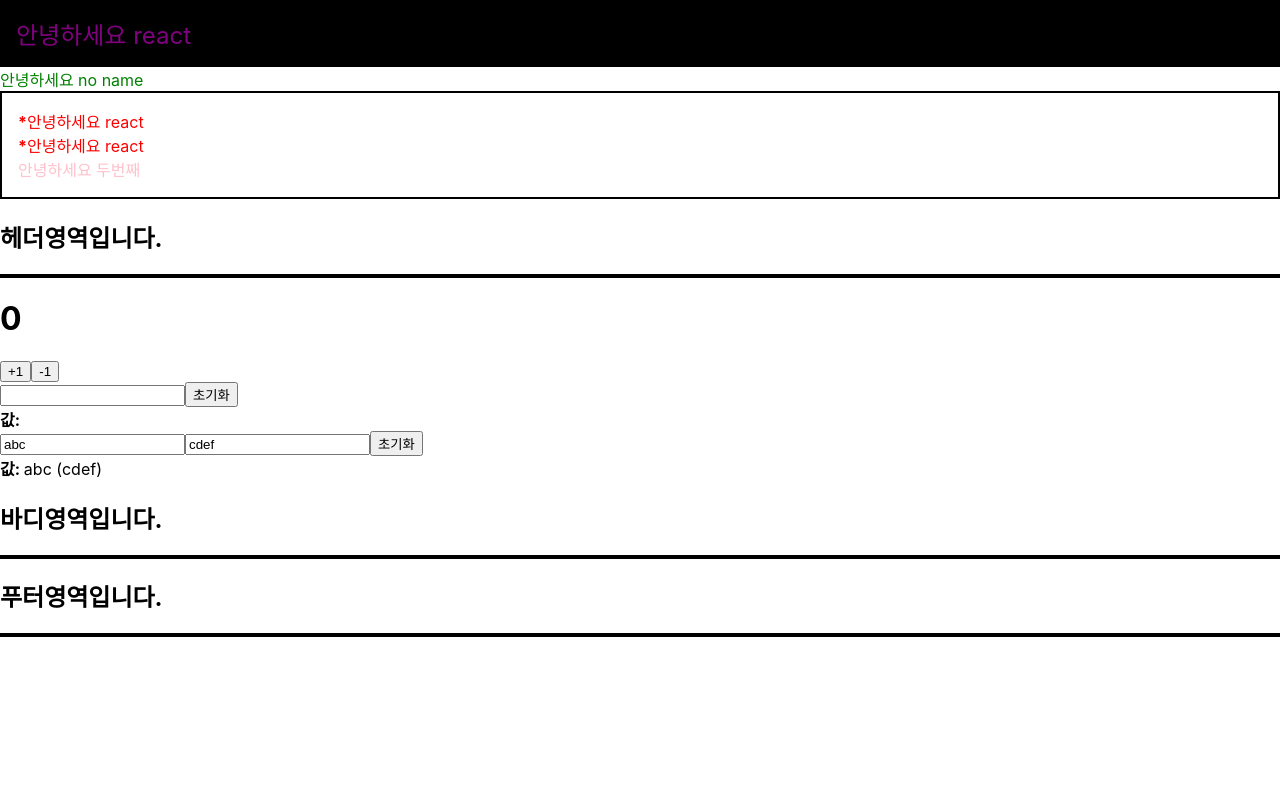
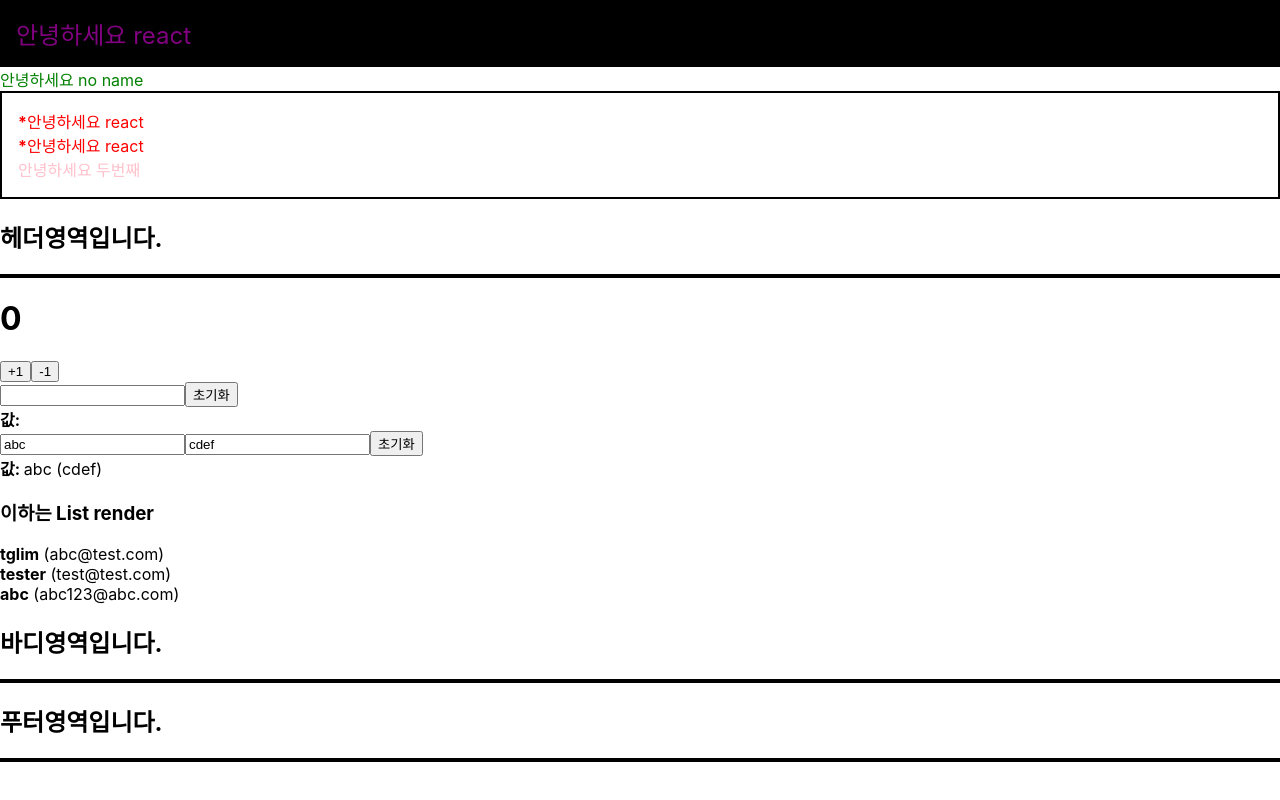
Before and after one commit to ibmike87/first_react, a React (Create React App) app: page / in a window 1280 px wide. Built offline with nearby package versions, Linux system fonts and the light colour scheme.

Commit message:
react 실습 3일차 1장 12. useRef 로 컴포넌트 안의 변수 만들기

```diff
--- a/src/Body.js
+++ b/src/Body.js
@@ -1,9 +1,38 @@
-import React from "react";
+import React, {useRef} from "react";
 import Counter from "./Counter";
 import InputSample from "./InputSample";
 import InputUserState from "./InputUserState";
+import UserList from './UserList';
 
 function Body () {
+
+    const users = [
+        {
+            id: 1,
+            username: 'tglim',
+            email: "abc@test.com"
+        },
+        {
+            id: 2,
+            username: "tester",
+            email: "test@test.com"
+        },
+        {
+            id: 3,
+            username: "abc",
+            email: "abc123@abc.com"
+        }
+    ];
+
+    const nextId = useRef(4);
+
+    const onCreate = () => {
+        // 나중에 구현 할 배열에 항목 추가하는 로직
+        // ...
+
+        nextId.current += 1;
+    };
+
     return (
         <>
             <Counter/>
@@ -12,6 +41,9 @@ function Body () {
 
             <InputUserState name="abc" nickName="cdef" />
 
+            <h3>이하는 List render </h3>
+            <UserList users={users} />
+
             <h2> 바디영역입니다.</h2>
             <hr className="body-inline" />
         </>
--- a/src/InputUserState.js
+++ b/src/InputUserState.js
@@ -1,4 +1,4 @@
-import React, {useState} from "react";
+import React, {useState, useRef} from "react";
 
 
 //어라 ?? 이게 안먹네???
@@ -11,12 +11,15 @@ function InputUserState ({name, nickName}) {
     /*==================================*/
     /* variable
     /*==================================*/
+    const nameInput = useRef();
+
     // const {name, nickName} = inputs;    //비구조화 할당으로 값 추출
 
     const [inputs, setInputs] = useState({
         name: name,
         nickName: nickName,
     });
+
 
     /*==================================*/
     /* Event Handler */
@@ -35,13 +38,14 @@ function InputUserState ({name, nickName}) {
             name: "",
             nickName: ""
         });
+        nameInput.current.focus();
     };
 
 
     return (
         <div>
-            <input name="name" placeholder="이름" onChange={onChange} value={name}/>
-            <input name="nickName" placeholder="닉네임" onChange={onChange} value={nickName}/>
+            <input name="name" placeholder="이름" onChange={onChange} value={name} ref={nameInput} />
+            <input name="nickName" placeholder="닉네임" onChange={onChange} value={nickName} />
             <button onClick={onReset}>초기화</button>
             <div>
                 <b>값: </b>
--- /dev/null
+++ b/src/UserList.js
@@ -0,0 +1,21 @@
+import React from "react";
+
+function User({user}) {
+    return (
+        <div>
+            <b>{user.username}</b> <span>({user.email})</span>
+        </div>
+    );
+}
+
+function UserList ({users}) {
+    return (
+        <div>
+            {users.map((user, index)=> (
+                <User user={user} key={index}/>
+            ))}
+        </div>
+    );
+}
+
+export default UserList;
```
